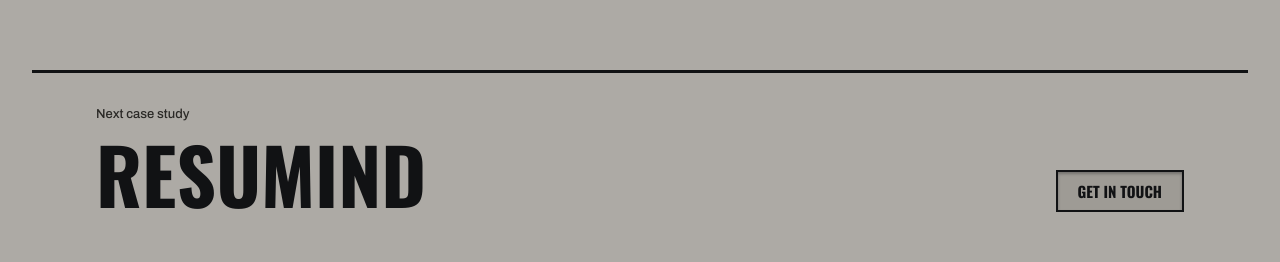
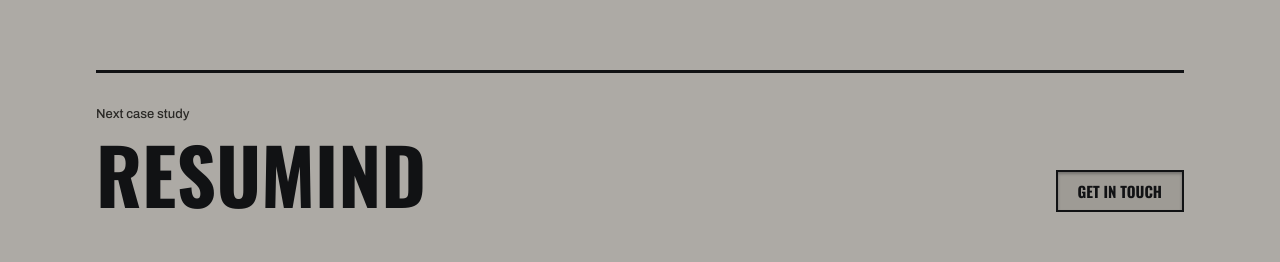
Before and after one commit to thisisfaizanali/thisisfaizanali.github.io, a Next.js app: page /work/pocket-ledger in a window 1280 px wide. Shown: the part 3330-3592 px from the top of the page. Built offline with nearby package versions, Linux system fonts and the light colour scheme.

Commit message:
fix: keep the case study's last rule inside the content column

```diff
--- a/app/work/[slug]/page.tsx
+++ b/app/work/[slug]/page.tsx
@@ -164,7 +164,8 @@ export default async function CaseStudy({ params }: PageProps<"/work/[slug]">) {
         </dl>
       </div>
 
-      <div className="shell rule-bar mt-24 flex flex-col gap-6 pt-8 md:flex-row md:items-end md:justify-between">
+      <div className="shell mt-24">
+        <div className="rule-bar flex flex-col gap-6 pt-8 md:flex-row md:items-end md:justify-between">
           <div>
             <p className="label">Next case study</p>
             <Link
@@ -178,6 +179,7 @@ export default async function CaseStudy({ params }: PageProps<"/work/[slug]">) {
             Get in touch
           </Link>
         </div>
+      </div>
     </article>
   );
 }
```
Lines whose indentation alone changed are shown as unchanged.
